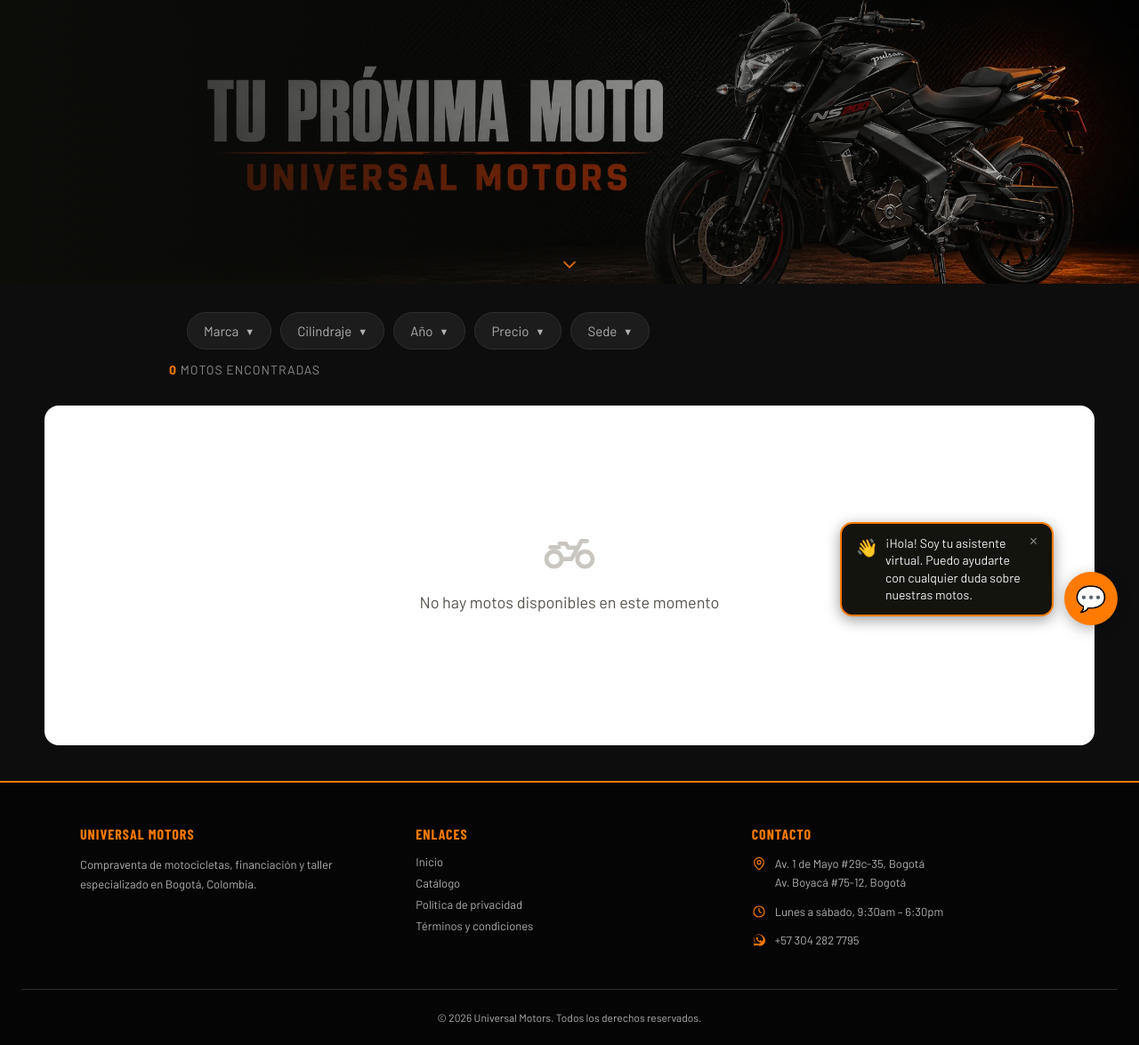
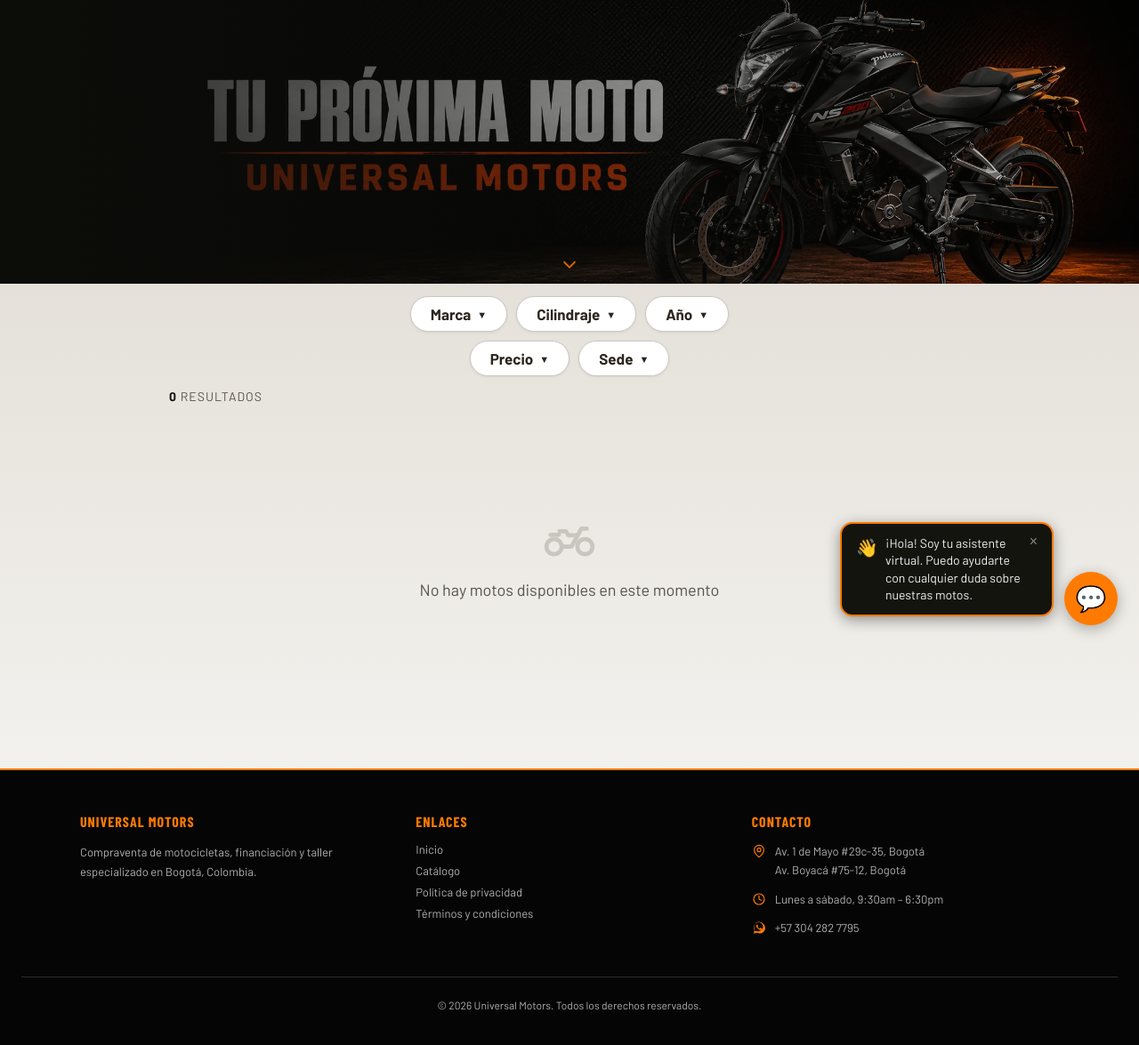
Before and after one commit to alexcoral420/sistema-motos, a Flask app: page /catalogo in a window 1280 px wide. Shown: the part 73-1248 px from the top of the page at 89% size. After the commit the page ends 1209 px from the top, so only its background shows below. Run offline with Flask 3, Linux system fonts and the light colour scheme; data that the repository does not hold is empty; some libraries are stand-ins or nearby versions; some web fonts are replaced.

Commit message:
Catalogo: fondo claro con degradado y filtros reorganizados
- La pagina pasa a un fondo claro continuo: degradado vertical de gris
  calido arriba a casi blanco abajo (cambia de tono al hacer scroll, solo
  CSS). Se quita el panel blanco detras de las cards. Navbar, hero y
  footer conservan su fondo oscuro.
- Filtros, paneles desplegables, contador, filtros aplicados y paginacion
  adaptados a fondo claro; naranja oscuro (#a14200) para texto pequeno.
- Pastillas de filtro en negrita y mas grandes, en dos filas en ladrillo:
  Marca, Cilindraje, Ano arriba; Precio y Sede abajo, entre ellos.
- Contador: "N resultados", con el numero en negro y negrita.
- Menos espacio entre hero, filtros, contador y la primera moto.

Co-Authored-By: Claude Opus 5.5 <noreply@anthropic.com>

```diff
--- a/app/templates/_catalogo_resultados.html
+++ b/app/templates/_catalogo_resultados.html
@@ -17,7 +17,7 @@
 <div class="resumen-resultados">
     <p class="resultado-cuenta">
         {# data-n: el JS anima el número de 0 a este total. Sin JS se ve tal cual. #}
-        <b data-n="{{ total_motos }}">{{ total_motos }}</b> {{ 'moto encontrada' if total_motos == 1 else 'motos encontradas' }}
+        <b data-n="{{ total_motos }}">{{ total_motos }}</b> {{ 'resultado' if total_motos == 1 else 'resultados' }}
     </p>
     {% if filtros_aplicados %}
     <div class="aplicados">
--- a/app/templates/catalogo.html
+++ b/app/templates/catalogo.html
@@ -29,11 +29,30 @@
             --texto: #ededed;
             --texto-suave: #b0b0b0;
             --texto-tenue: #8c8c8c;
+
+            /* Zona clara del catálogo (filtros, resultados, paginación).
+               El fondo va de un gris cálido arriba a casi blanco abajo, así
+               el tono cambia al hacer scroll sin JavaScript. Navbar, hero y
+               footer conservan su fondo oscuro propio. */
+            --fondo-arriba: #d9d4ca;
+            --fondo-medio: #e9e6e0;
+            --fondo-abajo: #fbfaf8;
+            --tinta: #2b2620;
+            --tinta-suave: #5a554d;
+            --borde-claro: #cdc8be;
+            /* El naranja de marca sobre fondo claro no da contraste para
+               texto pequeño; esta variante oscura sí. */
+            --naranja-texto: #a14200;
         }
 
         * { margin: 0; padding: 0; box-sizing: border-box; }
         html { scroll-behavior: smooth; }
-        body { font-family: 'Barlow', 'Segoe UI', Arial, sans-serif; background: var(--negro-800); color: var(--texto); }
+        body {
+            font-family: 'Barlow', 'Segoe UI', Arial, sans-serif; color: var(--texto);
+            background-color: var(--fondo-abajo);
+            background-image: linear-gradient(180deg, var(--fondo-arriba) 0%, var(--fondo-medio) 45%, var(--fondo-abajo) 100%);
+        }
+        .filtros-form, #resultados { color: var(--tinta); }
         h1, h2, h3, h4, .btn-nav, .card-title, .card-price, .btn-filtrar { font-family: 'Barlow Condensed', sans-serif; letter-spacing: 0.3px; }
 
         a:focus-visible, button:focus-visible, input:focus-visible, select:focus-visible { outline: 3px solid var(--naranja); outline-offset: 2px; }
@@ -207,25 +226,27 @@
         .contador b { color: var(--naranja); font-weight: 700; }
 
         /* ===== Filtros horizontales con desplegable ===== */
-        /* La fila se desliza lateralmente: en un movil angosto los cuatro
-           botones no entran sin achicarse hasta ser ilegibles. */
+        /* Dos filas centradas, en ladrillo: Marca, Cilindraje y Año arriba;
+           Precio y Sede abajo, quedando entre los de arriba. El .salto
+           (ancho 100%) fuerza el cambio de fila después del tercero; ocupa
+           una fila de alto 0, por eso el gap vertical es la mitad. */
         .fila-filtros {
-            display: flex; gap: 10px; overflow-x: auto;
-            padding: 16px 20px 4px; max-width: 940px; margin: 0 auto;
-            scrollbar-width: none;
+            display: flex; flex-wrap: wrap; justify-content: center; gap: 5px 10px;
+            padding: 10px 20px 4px; max-width: 940px; margin: 0 auto;
         }
-        .fila-filtros::-webkit-scrollbar { display: none; }
+        .fila-filtros .salto { flex-basis: 100%; height: 0; }
 
         .btn-desplegable {
             display: inline-flex; align-items: center; gap: 7px;
-            padding: 11px 18px; border-radius: 24px; cursor: pointer;
-            background: var(--negro-600); border: 1px solid var(--borde);
-            color: var(--texto-suave); font-size: 15px; white-space: nowrap;
+            padding: 9px 22px; border-radius: 28px; cursor: pointer;
+            background: #ffffff; border: 1px solid var(--borde-claro);
+            color: var(--tinta); font-size: 17px; font-weight: 700; white-space: nowrap;
             flex-shrink: 0; font-family: inherit;
+            box-shadow: 0 1px 3px rgba(40,30,20,0.08);
         }
-        .btn-desplegable:hover { border-color: var(--naranja); color: var(--naranja); }
+        .btn-desplegable:hover { border-color: var(--naranja); color: var(--naranja-texto); }
         .btn-desplegable.activo,
-        .btn-desplegable.abierto { border-color: var(--naranja); color: var(--naranja); }
+        .btn-desplegable.abierto { border-color: var(--naranja); color: var(--naranja-texto); }
         .btn-desplegable .flecha { font-size: 11px; transition: transform 0.2s; }
         .btn-desplegable.abierto .flecha { transform: rotate(180deg); }
         .btn-desplegable .cuenta {
@@ -264,17 +285,17 @@
         .aplicados a {
             display: inline-flex; align-items: center; gap: 8px;
             background: rgba(255,122,0,0.12); border: 1px solid var(--naranja);
-            color: var(--naranja); border-radius: 20px; padding: 7px 14px;
+            color: var(--naranja-texto); border-radius: 20px; padding: 7px 14px;
             font-size: 14px; text-decoration: none;
         }
         .aplicados a:hover { background: rgba(255,122,0,0.22); }
         .aplicados .quitar { font-size: 17px; line-height: 1; opacity: 0.8; }
 
         .resultado-cuenta {
-            color: var(--texto-tenue); font-size: 14px;
+            color: var(--tinta-suave); font-size: 14px;
             margin-top: 10px; text-transform: uppercase; letter-spacing: 1px;
         }
-        .resultado-cuenta b { color: var(--naranja); }
+        .resultado-cuenta b { color: #17140f; font-weight: 800; }
 
         @media (max-width: 600px) {
         }
@@ -350,10 +371,10 @@
             .opcion { font-size: 13px; padding: 8px 14px; }
         }
         /* ===== Filtros (GET a servidor) ===== */
-        .filtros-form { max-width: 940px; margin: 0 auto; padding: 16px 20px 0; }
+        .filtros-form { max-width: 940px; margin: 0 auto; padding: 4px 20px 0; }
         /* Contador y pastillas: antes vivían dentro del form; ahora están en
            #resultados, con el mismo ancho y el espacio inferior del form. */
-        .resumen-resultados { max-width: 940px; margin: 0 auto; padding: 0 20px 32px; }
+        .resumen-resultados { max-width: 940px; margin: 0 auto; padding: 0 20px 6px; }
 
         /* Mientras llega el fragmento por fetch. */
         #resultados { transition: opacity 0.15s; }
@@ -391,15 +412,11 @@
         .btn-limpiar:hover { border-color: var(--naranja); color: var(--naranja); }
 
 
-        /* Panel blanco del catálogo: el espacio ENTRE cards queda blanco.
-           El fondo negro de la página solo asoma como marco a los lados
-           (margen horizontal) y arriba/abajo contra filtros y paginación. */
-        .container {
-            max-width: 1180px; margin: 0 auto; padding: 30px 22px 50px;
-            background: #ffffff; border-radius: 16px;
-        }
+        /* Sin fondo propio: entre cards y a los lados se ve el mismo
+           degradado del body, como un solo fondo continuo. */
+        .container { max-width: 1180px; margin: 0 auto; padding: 12px 22px 50px; }
         @media (max-width: 900px) { .container { margin: 0 14px; } }
-        @media (max-width: 600px) { .container { margin: 0 10px; padding: 18px 12px 36px; border-radius: 14px; } }
+        @media (max-width: 600px) { .container { margin: 0 10px; padding: 10px 12px 36px; } }
         .select-marcas {
             width: 100%; padding: 10px 14px; border-radius: 10px;
             background: var(--negro-600); border: 1px solid var(--borde);
@@ -624,6 +642,8 @@
                 {% if filtros.anio %}<span class="cuenta">{{ filtros.anio|length }}</span>{% endif %}
                 <span class="flecha">&#9660;</span>
             </button>
+
+            <span class="salto" aria-hidden="true"></span>
 
             <button type="button" class="btn-desplegable {% if filtros.precio %}activo{% endif %}"
                     onclick="alternarFiltro('precio')" id="btn-precio"
```
Also changed, not shown: other parts of app/templates/catalogo.html (+14 -13 lines).
